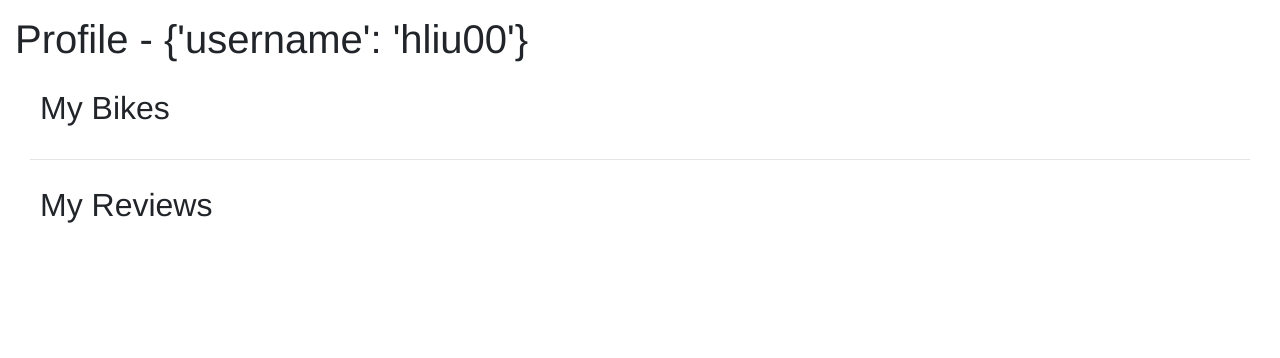
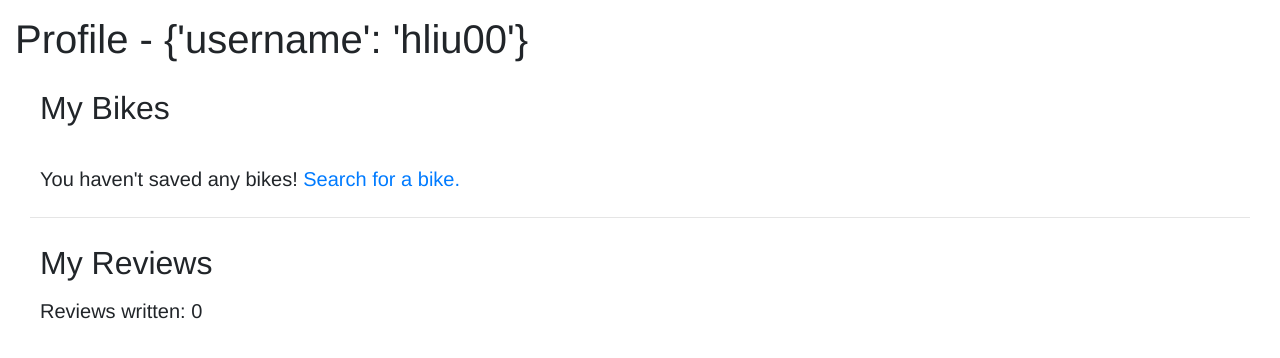
Before and after one commit to nilffej/Handlebars, a Flask app: page /profile in a window 1280 px wide. Shown: the part 56-414 px from the top of the page. Run offline with Flask 2, Linux system fonts and the light colour scheme; a user stored in the database is signed in; data comes from the database, SQL or seed files in the repository; both versions use the stored data as it was after the commit; some libraries are stand-ins or nearby versions.

Commit message:
Added features to UI to be more informative and upgraded search bar to handle invalid searches and return addresses for clarity.

```diff
--- a/app.py
+++ b/app.py
@@ -112,6 +112,11 @@ def search():
         if len(data) == 0:
             return redirect(url_for("root"))
         firstresult = data["results"][0]["locations"][0]
+        locationaddress = "{}".format(address(firstresult))
+        print(locationaddress)
+        if not (bool(locationaddress)):
+            flash("Location not found. Try a more specific search.")
+            return redirect(url_for("root"))
         searchdict["longlat"] = "{},{}".format(firstresult["latLng"]["lat"],firstresult["latLng"]["lng"])
 
         # WEATHER API - WEATHER SEARCH
@@ -135,35 +140,8 @@ def search():
            for bike in bikeList:
                bikes.append(bike)
 
-
-        # with sqlite3.connect(DB_FILE) as connection:
-        #    cur = connection.cursor()
-        #    q = "SELECT * FROM REVIEWS"
-        #    foo = cur.execute(q)
-        #    reviewList = foo.fetchall()
-        #    specificBikeReviews = []
-        #    if len(bikes) > 0:
-        #        for review in reviewList:
-        #            if review[1] == bikes[0][0]:
-        #                specificBikeReviews.append(review)
-        # numberOfRatings = 0
-        # sum = 0
-        # formattedReviews = []
-        # temp = []
-        # for specificBikeReview in specificBikeReviews:
-        #     temp.append("Stars : {}".format(specificBikeReview[2]))
-        #     temp.append("Review : {}".format(specificBikeReview[3]))
-        #     formattedReviews.append(temp)
-        #     sum += specificBikeReview[2]
-        #     numberOfRatings += 1
-        #     connection.commit()
-        #     temp = []
-        # if numberOfRatings == 0:
-        #     rating = "No Reviews written yet"
-        # else: rating = sum / numberOfRatings
-        # session["bikeID"] = "2";
-        # print(session["bikeID"]);
         return render_template("searchresults.html", place = data['title'],
+                                locationaddress = locationaddress,
                                 applicable_date = weather['applicable_date'], celsius = int(weather['the_temp']), farenheit = int(weather['the_temp']*9.0/5+32),
                                 bikes = bikes,
                                 weather_state_name = weather['weather_state_name'], weatherimage = "https://www.metaweather.com/static/img/weather/png/64/{}.png".format(weather['weather_state_abbr']),
@@ -172,6 +150,22 @@ def search():
                                 sessionstatus = "user" in session)
     else:
         return redirect(url_for("root"))
+
+def address(firstresult):
+    address = []
+    if bool(firstresult["street"]):
+        address.append(firstresult["street"])
+    if bool(firstresult["adminArea6"]):
+        address.append(firstresult["adminArea6"])
+    if bool(firstresult["adminArea5"]):
+        address.append(firstresult["adminArea5"])
+    if bool(firstresult["adminArea3"]):
+        address.append(firstresult["adminArea3"])
+    final = ""
+    for item in address:
+        final += "{}, ".format(item)
+    if bool(final):
+        return final[:-2]
 
 @app.route("/login")
 def login():
@@ -233,9 +227,9 @@ def logout():
 def addUser(user, pswd, conf):
   userList = updateUsers()
   for row in userList:
-        if user == row[0]:
-          flash('Username already taken. Please try again.')
-          return False
+    if user == row[0]:
+      flash('Username already taken. Please try again.')
+      return False
   if (pswd == conf):
     # SQLite3 is being weird with threading, so I've created a separate object
     with sqlite3.connect(DB_FILE) as connection:
--- a/templates/profile.html
+++ b/templates/profile.html
@@ -18,18 +18,22 @@
 <h1><p>{{ title }}</p></h1>
 
 <div class="container-fluid" >
+
   <div class="row">
-
     <div class="col-sm">
       <div style="margin: 10px;">
-      <h2><p>My Bikes</p><h2>
+        <h2><p>My Bikes</p></h2>
 
+        {% if toprint|length == 0 %}
+        <br>
+        <h5>You haven't saved any bikes! <a href="{{ url_for('root') }}">Search for a bike.</a></h5>
+        {% else %}
         {% for entry in toprint %}
         <div class="container-fluid" >
           <div class="row">
             <div class="col">
               <div style="margin: 10px;">
-              <h2><p>{{ entry[3] }}</p><h2>
+                <h3><p>{{ entry[3] }}</p><h3>
                 <h4><p>{{ entry[5] }}</p><h4>
                 <form action="/search" method=GET>
                 <input type="hidden" name="searchbar" value="{{entry[2]}}">
@@ -40,7 +44,7 @@
             </div>
 
             <div class="col-auto" style="text-align: center">
-            <form action="/addReview" method=GET>
+              <form action="/addReview" method=GET style="padding-bottom: 5px">
               <input type="hidden" name="id" value="{{entry[0]}}">
               <button class="btn btn-primary" type="submit">Write/Edit a Review</button>
               </form>
@@ -52,24 +56,27 @@
           </div>
         </div>
         {% endfor %}
-
+        {% endif %}
       </div>
     </div>
   </div>
   <hr>
 </div>
+
 <div class="container-fluid" >
   <div class="row">
     <div class="col-sm">
       <div style="margin: 10px;">
         <h2><p>My Reviews</p><h2>
+
+          <h5>Reviews written: {{ reviews|length }}</h5>
           {% for entry in reviews %}
           <div class="container-fluid" >
             <div class="row">
               <div class="col">
                 <div style="margin: 10px;">
                   {% if entry[1] in locs %}
-                  <h2><p>{{locs[entry[1]][1]}}, {{locs[entry[1]][0]}}</p></h2>
+                  <h3><p>{{locs[entry[1]][1]}}, {{locs[entry[1]][0]}}</p></h3>
                   {% endif %}
                   <h6><p>{{ entry[3] }}</p></h6>
                   {% for n in range(5) %}
@@ -86,8 +93,8 @@
                 </div>
               </div>
 
-              <div class="col-2" style="text-align: center">
-                <form action="/addReview" method=GET>
+              <div class="col-auto" style="text-align: center">
+                <form action="/addReview" method=GET style="padding-bottom: 5px">
                 <input type="hidden" name="id" value="{{entry[1]}}">
                 <button class="btn btn-primary" type="submit">Edit Review</button>
                 </form>
@@ -99,6 +106,7 @@
             </div>
           </div>
           {% endfor %}
+
       </div>
     </div>
   </div>
--- a/templates/searchresults.html
+++ b/templates/searchresults.html
@@ -21,6 +21,11 @@
 
 {% block searchresults %}
 <div class="container-fluid">
+  <center>
+    <h5>Location found:</h5>
+    <h5>{{ locationaddress }} </h5>
+  </center>
+
   <div class="row">
 
     <div class="col-lg border">
```
Also changed, not shown: templates/homepage.html (+14 -2 lines), Info.db. Lines whose indentation alone changed are shown as unchanged.
